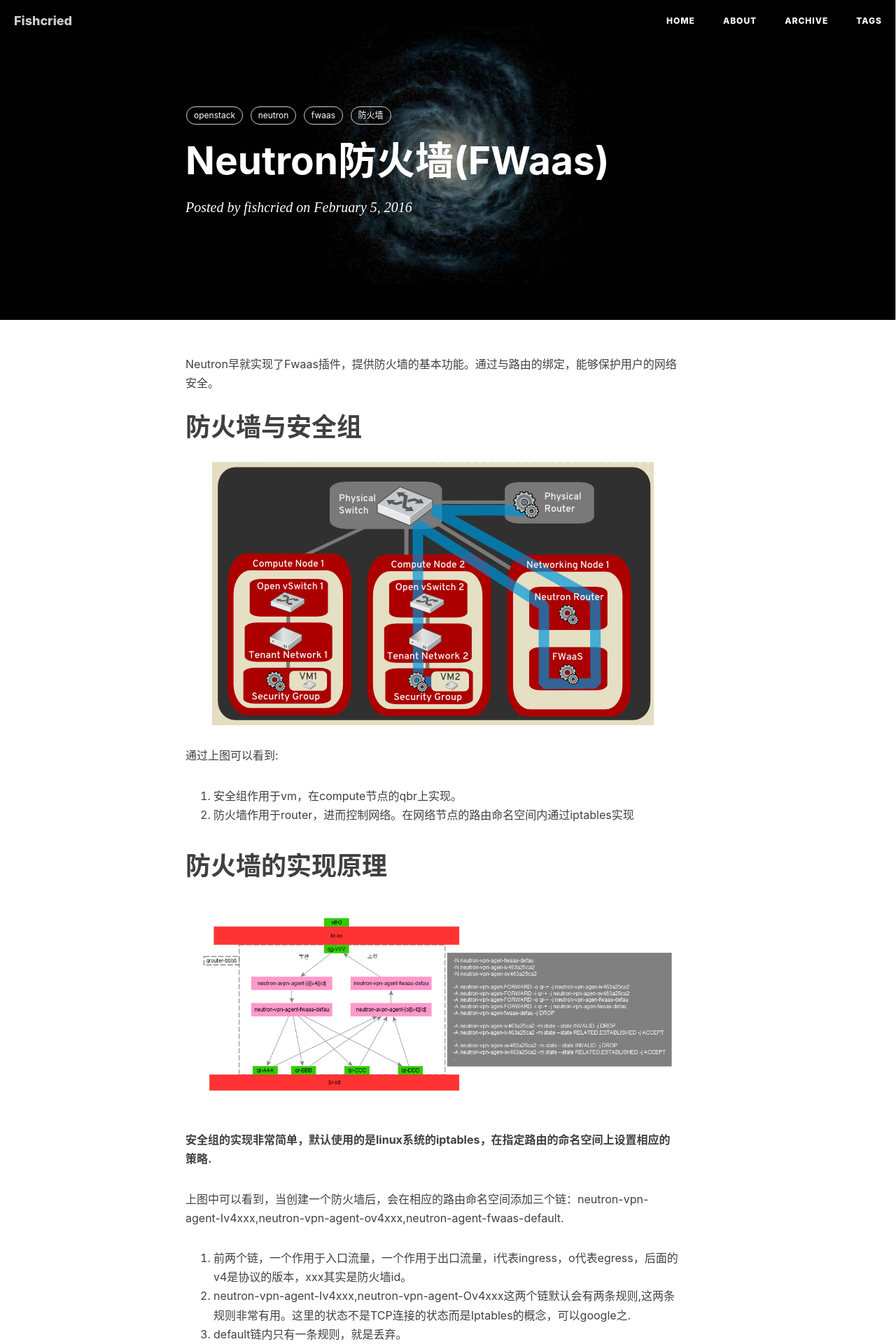
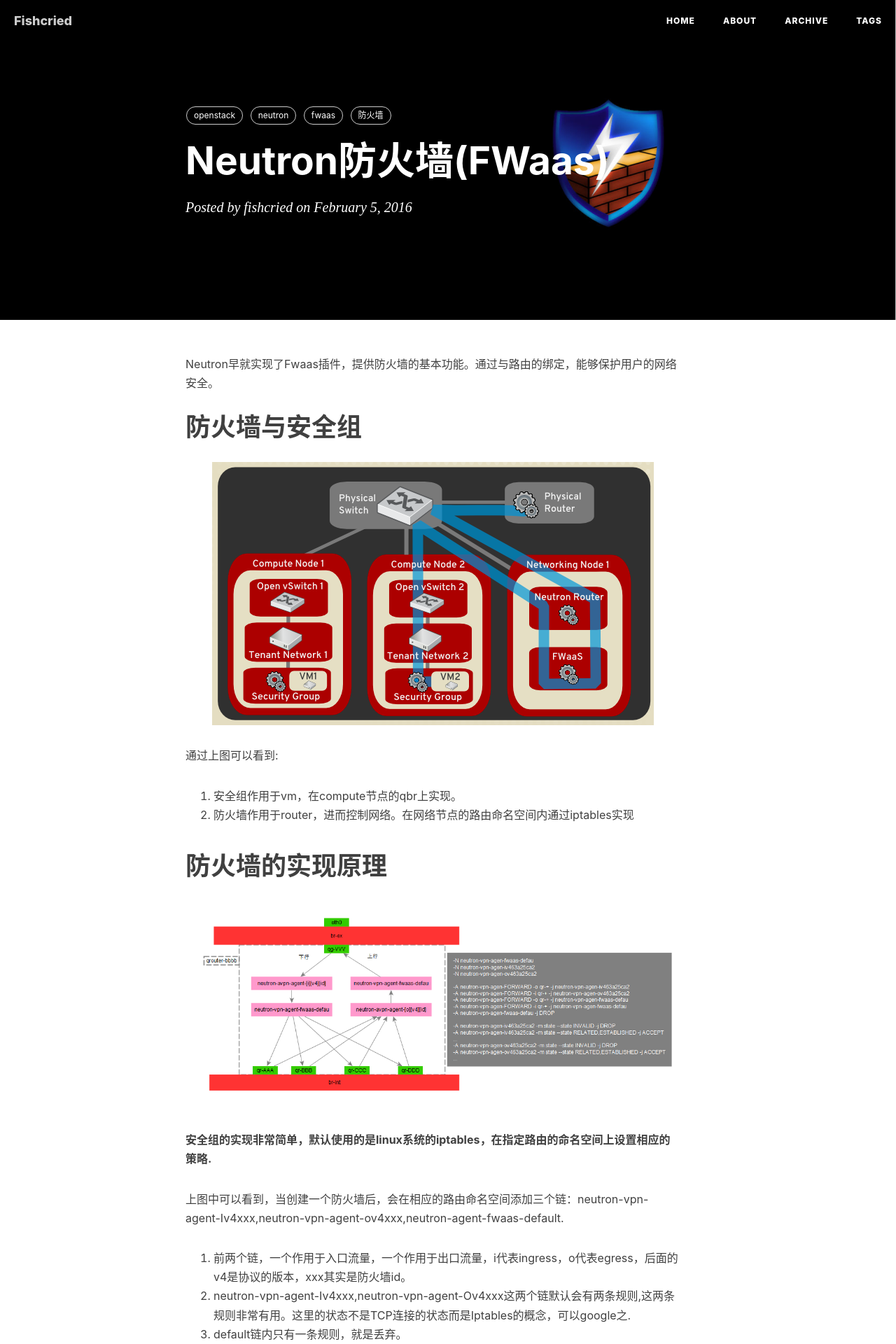
Before and after one commit to fishcried/fishcried.github.io, a Jekyll site: the page built from _posts/2016-02-05-neutron-fwaas-notes.md, in a window 1280 px wide. Shown: the top 1920 px of the page at 70% size. Built offline with Jekyll 4.4.1, drawn with Linux system fonts in a browser that asks for light colours; nearby versions of some CDN libraries; comment, search, counter and statistics services are not loaded.

Commit message:
添加文章背景.

```diff
--- a/_posts/2016-02-05-neutron-fwaas-notes.md
+++ b/_posts/2016-02-05-neutron-fwaas-notes.md
@@ -5,7 +5,7 @@ description: ""
 category: 云计算
 subtitle:
 author: "fishcried"
-header-img: "img/bg/home-bg.jpg"
+header-img: "img/neutron-fwaas-bg.jpg"
 tags: [openstack,neutron,fwaas,防火墙]
 ---
 
```
Also changed, not shown: _posts/2016-02-05-nova-resize-notes.md (+1 -1 lines), img/neutron-fwaas-bg.jpg (added), img/nova-resize-bg.jpg (added).
